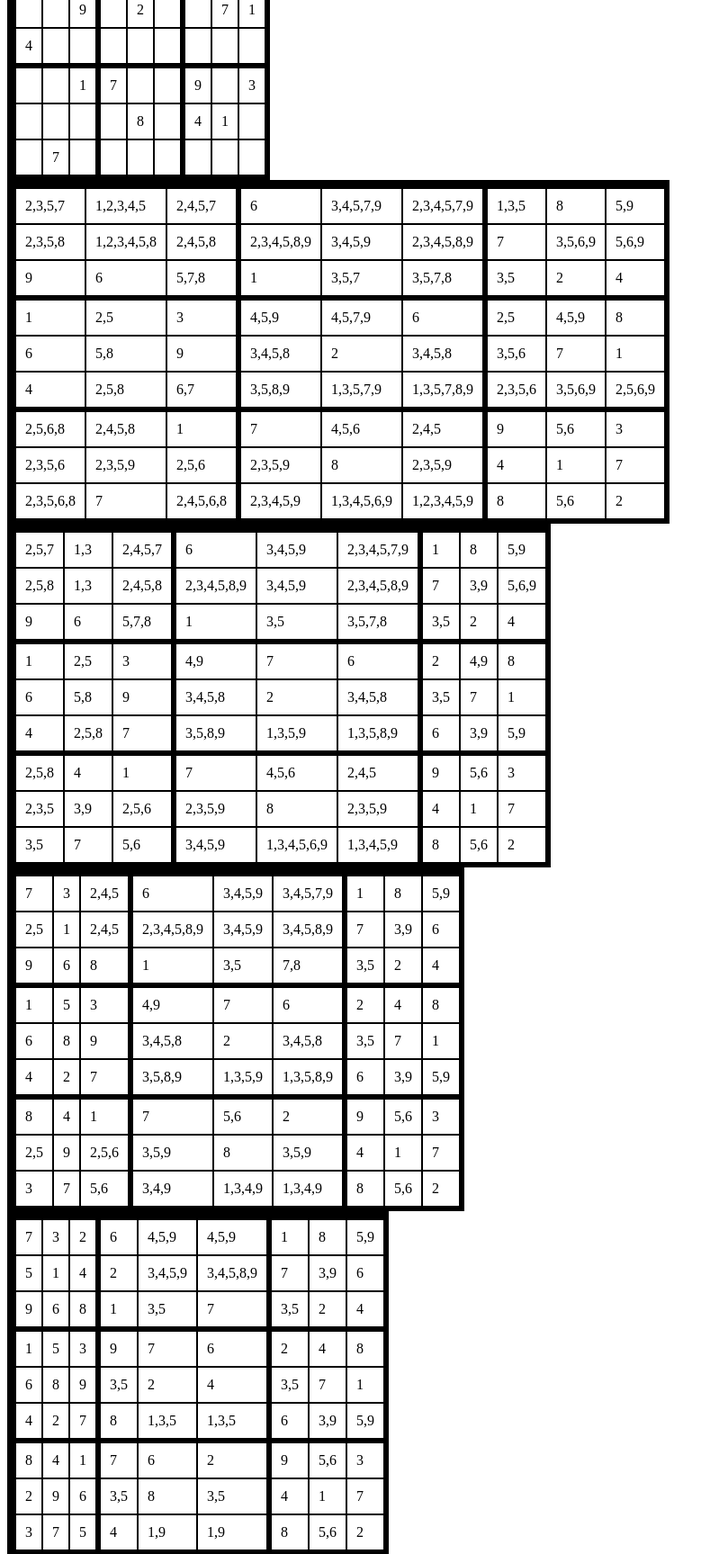
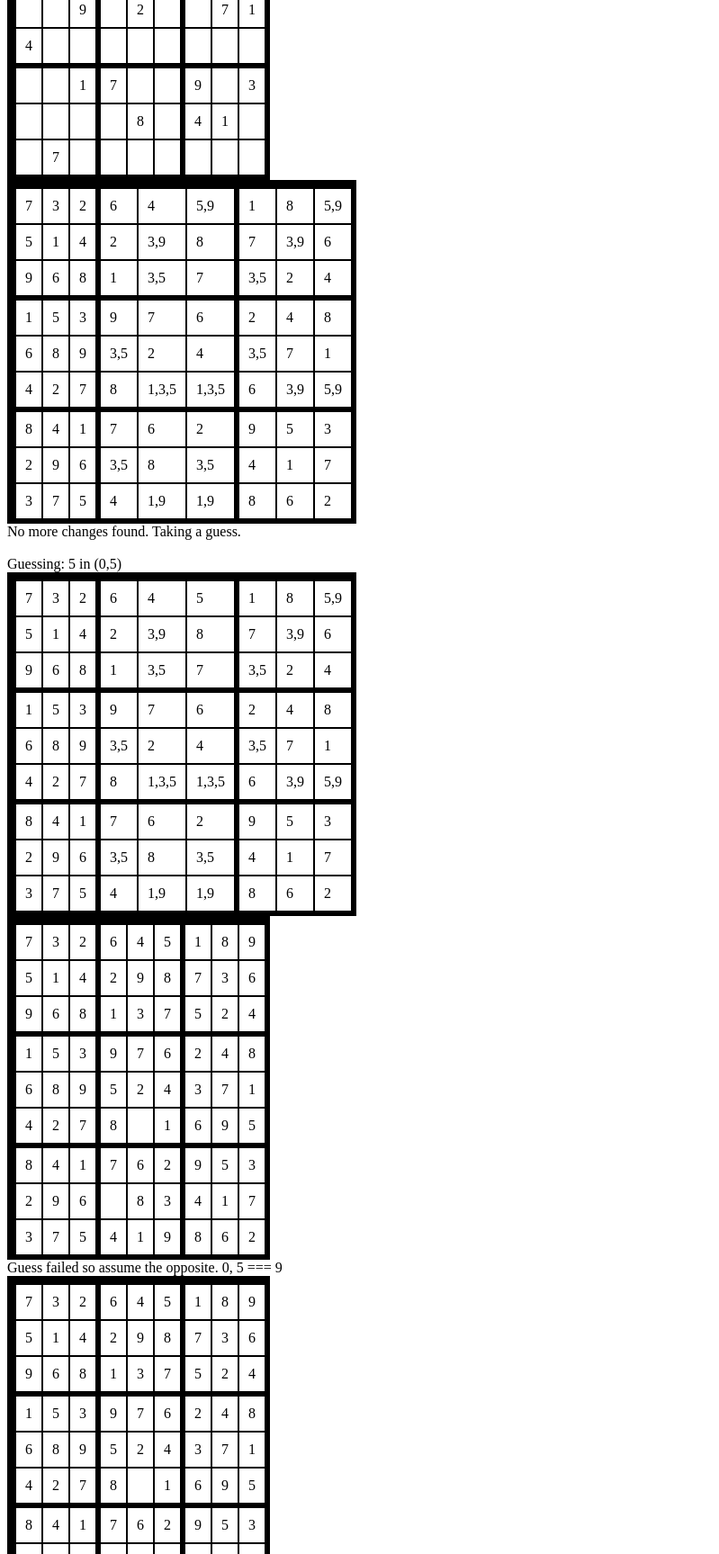
Before and after one commit to cmjaimet/sudoku, a PHP site: page / in a window 1280 px wide. Shown: the part 190-1917 px from the top of the page at 90% size, without its empty margins (0-799 px from the left). Run offline with PHP 8.4, Linux system fonts and the light colour scheme.

Commit message:
Solves harder puzzles - added guessing

```diff
--- a/Sudoku.php
+++ /dev/null
@@ -1,28 +0,0 @@
-<?php
-require_once( 'Grid.php' );
-
-class Sudoku {
-	private $grid;
-
-	function __construct( Grid $grid ) {
-		$this->grid = $grid;
-	}
-
-	public function play( $max_turns ) {
-		echo $this->grid->get_grid_html(); // starting board
-		for ( $x = 0; $x < $max_turns; $x ++  ) {
-			$complete = $this->grid->check_grid();
-			if ( true === $complete ) {
-				break;
-			}
-			if ( false === $this->grid->changed_grid ) {
-				echo 'No more changes found.';
-				break;
-			}
-			echo $this->grid->get_grid_html();
-		}
-		echo $this->grid->get_grid_html();
-		echo '<p>You ' . ( true === $complete ? 'succeeded' : 'failed' ) . ' in ' . ( $x + 1 ) . ' turns</p>';
-	}
-
-}
--- a/Cell.php
+++ b/classes/Cell.php
@@ -4,7 +4,7 @@
 class Cell {
 	public $options;
 
-	function __construct( $value ) {
+	function __construct( $value = '' ) {
 		if ( 0 === intval( $value ) ) {
 			$this->options = range( 1, 9 );
 		} else {
--- /dev/null
+++ b/classes/Grid.php
@@ -0,0 +1,69 @@
+<?php
+// namespace Games\Sudoku\Grid;
+
+require_once( 'classes/Cell.php' );
+require_once( 'interfaces/GridInterface.php' );
+
+class Grid implements GridInterface {
+	public $cells;
+	public $changed;
+	public $failed = false;
+	public $is_guess = false;
+
+	function __construct( $filename, $puzzle_number ) {
+		$this->create( null, 0 );
+	}
+
+	public function __clone() {
+	}
+
+	public function create( $grids_raw, $puzzle_number ) {
+		for ( $row = 0; $row < 9; $row ++ ) {
+			for ( $col = 0; $col < 9; $col ++ ) {
+				$this->cells[ $row ][ $col ] = new Cell();
+			}
+		}
+	}
+
+	public function set_cell( $row, $col, $number ) {
+		$this->cells[ $row ][ $col ]->options = array( $number );
+	}
+
+	public function get_grid_html() {
+		$grid_out = '';
+		$grid_out .= '<table style="border-spacing:0px;border:5px solid #000;">' . "\n";
+		for ( $r = 0; $r < 9; $r ++ ) {
+			$grid_out .= '<tr>' . "\n";
+			for ( $c = 0; $c < 9; $c ++ ) {
+				// escape out
+				$cell = $this->cells[ $r ][ $c ];
+				$token = ( 9 === sizeof( $cell->options ) ) ? ' ' : implode( ',', $cell->options );
+				$css = '';
+				if ( 0 === $c % 3 ) {
+					$css .= 'border-left:5px solid #000;';
+				}
+				if ( 0 === $r % 3 ) {
+					$css .= 'border-top:5px solid #000;';
+				}
+				$grid_out .= '<td style="border:1px solid #000;padding:10px;'. $css . '">' . $token . '</td>' . "\n";
+			}
+			$grid_out .= '</tr>' . "\n";
+		}
+		$grid_out .= '</table>' . "\n";
+		return $grid_out;
+	}
+
+	public function remove_cell_number( $row, $col, $number ) {
+		if ( false !== ( $key = array_search( $number, $this->cells[ $row ][ $col ]->options ) ) ) {
+			unset( $this->cells[ $row ][ $col ]->options[ $key ] );
+			$this->cells[ $row ][ $col ]->options = array_values( $this->cells[ $row ][ $col ]->options );
+			// echo $this->get_grid_html();
+			if ( 0 === sizeof( $this->cells[ $row ][ $col ]->options ) ) {
+				$this->failed = true;
+			}
+			$this->changed = true;
+		}
+		$this->cells[ $row ][ $col ]->options = array_values( $this->cells[ $row ][ $col ]->options );
+	}
+
+}
--- /dev/null
+++ b/classes/Guess.php
@@ -0,0 +1,33 @@
+<?php
+
+class Guess {
+	public $row = 0;
+	public $col = 0;
+	public $number = 0;
+	public $other = 0;
+
+	function __construct( $grid, $guess ) {
+		$this->grid = $grid;
+		if ( isset( $guess->row ) ) {
+			$this->row = $guess->row;
+			$this->col = $guess->col;
+		}
+		$this->get_guess();
+	}
+
+	private function get_guess() {
+		for ( $row = $this->row; $row < 9; $row ++ ) {
+			for ( $col = $this->col; $col < 9; $col ++ ) {
+				if ( 2 === sizeof( $this->grid->cells[ $row ][ $col ]->options ) ) {
+					$this->row = $row;
+					$this->col = $col;
+					$this->number = $this->grid->cells[ $row ][ $col ]->options[0]; // pick the first number in the array to guess
+					$this->other = $this->grid->cells[ $row ][ $col ]->options[1];
+					echo '<br />Guessing: '.$this->grid->cells[ $row ][ $col ]->options[0].'  in ('.$row.','.$col.')<br />';
+					return;
+				}
+			}
+		}
+	}
+
+}
--- a/Output.php
+++ b/classes/Output.php
@@ -3,7 +3,7 @@
 class Output {
 	private $grid;
 
-	function __construct( $grid ) {
+	function __construct( GridInterface $grid ) {
 		$this->grid = $grid;
 	}
 
--- /dev/null
+++ b/classes/StringGrid.php
@@ -0,0 +1,29 @@
+<?php
+// namespace Games\Sudoku\Grid;
+
+require_once( 'classes/Grid.php' );
+
+class StringGrid extends Grid implements GridInterface {
+	public $cells;
+
+	function __construct( $filename, $puzzle_number ) {
+		$grids_raw = file_get_contents( $filename );
+		$this->create( $grids_raw, $puzzle_number );
+	}
+
+	public function create( $grids_raw, $puzzle_number ) {
+		$puzzles = explode( "\n", $grids_raw );
+		if ( false === isset( $puzzles[ $puzzle_number ] ) ) {
+			die();
+		}
+		$puzzle_data = $puzzles[ $puzzle_number ];
+		for ( $row = 0; $row < 9; $row ++ ) {
+			for ( $col = 0; $col < 9; $col ++ ) {
+				$cell_value = substr( $puzzle_data, 0, 1 );
+				$puzzle_data = substr( $puzzle_data, 1, 100 );
+				$this->cells[ $row ][ $col ] = new Cell( $cell_value );
+			}
+		}
+	}
+
+}
--- a/Grid.php
+++ b/classes/Sudoku.php
@@ -1,58 +1,55 @@
 <?php
-// namespace Games\Sudoku\Grid;
+require_once( 'Grid.php' );
+require_once( 'Guess.php' );
 
-require_once( 'Cell.php' );
+class Sudoku {
+	private $grid;
+	private $grid_original = null;
+	private $guess = null;
+	private $debug = false;
 
-class Grid {
-	public $cells;
-	public $raw_data;
-	public $changed_grid;
-	private $cell_group;
-
-	function __construct( $filename, $puzzle_number ) {
-		$grids_raw = file_get_contents( $filename );
-		$this->get_grid_from_qqwing( $grids_raw, $puzzle_number );
+	function __construct( GridInterface $grid ) {
+		$this->grid = $grid;
+		$this->debug = false;
 	}
 
-	private function get_grid_from_csv( $grid_raw ) {
-		$grid_rows = explode( "\n", $grid_csv );
-		for ( $row = 0; $row < 9; $row ++ ) {
-			$grid_row = explode( ',', $grid_rows[ $row ] );
-			for ( $col = 0; $col < 9; $col ++ ) {
-				$this->cells[ $row ][ $col ] = new Cell( $grid_row[ $col ] );
+	public function play( $max_turns ) {
+		echo $this->grid->get_grid_html(); // starting board
+		for ( $x = 0; $x < $max_turns; $x ++  ) {
+			$complete = $this->check_grid();
+			if ( ( true === $this->grid->failed ) || ( false === $this->grid->changed ) ) {
+				// ok now we start guessing
+				$this->guess();
+			} else {
+				if ( true === $complete ) {
+					break;
+				}
 			}
+			// echo $this->grid->get_grid_html();
 		}
+		echo $this->grid->get_grid_html();
+		echo '<p>You ' . ( true === $complete ? 'succeeded' : 'failed' ) . ' in ' . ( $x + 1 ) . ' turns</p>';
 	}
 
-	private function get_grid_from_qqwing( $grids_raw, $puzzle_number ) {
-		$puzzles = explode( "\n", $grids_raw );
-		if ( false === isset( $puzzles[ $puzzle_number ] ) ) {
-			die();
+	private function guess() {
+		echo $this->grid->get_grid_html();
+		if ( ! is_null( $this->grid_original ) ) {
+			echo 'Guess failed so assume the opposite. ' . $this->guess->row . ', ' . $this->guess->col . ' === ' . $this->guess->other . '<br />';
+			echo $this->grid->get_grid_html();
+			// $this->grid = clone $this->grid_original; // we're in the middle of a guess and it failed so revert and guess the opposite
+			$this->grid = unserialize( serialize( $this->grid_original ) );
+			$this->grid_original = null; // reset
+			$this->grid->set_cell( $this->guess->row, $this->guess->col, $this->guess->other );
+		} else {
+			echo 'No more changes found. Taking a guess.<br />';
+			// copy the first grid away for safe-keeping while we see if the guess works - fails if we go through this again with the guess - so we would need deeper recursion technique - cloning is unreliable in PHP
+			$this->grid_original = unserialize( serialize( $this->grid ) );
+			$this->grid->is_guess = true;
+			$this->guess = new Guess( $this->grid, $this->guess );
+			$this->grid->set_cell( $this->guess->row, $this->guess->col, $this->guess->number );
+			echo $this->grid->get_grid_html();
+			// exit;
 		}
-		$puzzle_data = $puzzles[ $puzzle_number ];
-		$this->raw_data = $puzzle_data;
-		for ( $row = 0; $row < 9; $row ++ ) {
-			for ( $col = 0; $col < 9; $col ++ ) {
-				$cell_value = substr( $puzzle_data, 0, 1 );
-				$puzzle_data = substr( $puzzle_data, 1, 100 );
-				$this->cells[ $row ][ $col ] = new Cell( $cell_value );
-			}
-		}
-	}
-
-	public function get_cell_options( $row, $col ) {
-		// get the array of possible integers for this cell
-		$cell_options = $this->cells[ $row ][ $col ]->options;
-		if ( 1 < sizeof( $cell_options ) ) {
-			// there is more than one value possible for this cell
-			$cell_options = $this->check_row( $row, $col, $cell_options );
-			$cell_options = $this->check_col( $row, $col, $cell_options );
-			$cell_options = $this->check_box( $row, $col, $cell_options );
-			// if ( 1 === sizeof( $cell_options ) ) {
-			// 	$cell_options = $cell_options[0];
-			// }
-		}
-		return $cell_options;
 	}
 
 	private function get_cell_groups( $row, $col ) {
@@ -64,12 +61,12 @@ class Grid {
 			} else {
 				$col = $other;
 			}
-			$key = sizeof( $this->cells[ $row ][ $col ]->options );
+			$key = sizeof( $this->grid->cells[ $row ][ $col ]->options );
 			if ( 3 >= $key ) {
 				if ( false === isset( $cell_group[ $key ] ) ) {
 					$cell_group[ $key ] = array();
 				}
-				$cell_group[ $key ][] = $this->cells[ $row ][ $col ]->options;
+				$cell_group[ $key ][] = $this->grid->cells[ $row ][ $col ]->options;
 			}
 		}
 		return $cell_group;
@@ -113,7 +110,7 @@ class Grid {
 		for ( $x = 0; $x < sizeof( $this->cell_group ); $x++ ) {
 			$row = $this->cell_group[$x][0];
 			$col = $this->cell_group[$x][1];
-			$cell = $this->cells[ $row ][ $col ]->options;
+			$cell = $this->grid->cells[ $row ][ $col ]->options;
 			$cell_size = sizeof( $cell );
 			if ( 3 >= $cell_size ) {
 				$other_cells = $this->cell_group;
@@ -127,7 +124,7 @@ class Grid {
 						$temp_col = $temp_coords[1];
 						$count_number = 0;
 						$count_all = true;
-						foreach ( $this->cells[ $temp_row ][ $temp_col ]->options as $key => $temp_number ) {
+						foreach ( $this->grid->cells[ $temp_row ][ $temp_col ]->options as $key => $temp_number ) {
 							if ( ! in_array( $temp_number, $cell ) ) {
 								$count_all = false;
 								break;
@@ -147,7 +144,7 @@ class Grid {
 					foreach ( $other_cells as $key => $temp_coords ) {
 						$temp_row = $temp_coords[0];
 						$temp_col = $temp_coords[1];
-						if ( $this->cells[ $temp_row ][ $temp_col ]->options === $cell ) {
+						if ( $this->grid->cells[ $temp_row ][ $temp_col ]->options === $cell ) {
 							unset( $other_cells[ $key ] );
 							$continue = true;
 							break;
@@ -160,9 +157,9 @@ class Grid {
 					foreach ( $other_cells as $key => $other_coords ) {
 						$other_row = $other_coords[0];
 						$other_col = $other_coords[1];
-						$other_cell = $this->cells[ $other_row ][ $other_col ]->options;
+						$other_cell = $this->grid->cells[ $other_row ][ $other_col ]->options;
 						foreach ( $cell as $number ) {
-							$this->remove_cell_number( $other_row, $other_col, $number );
+							$this->grid->remove_cell_number( $other_row, $other_col, $number );
 						}
 					}
 				}
@@ -186,7 +183,7 @@ class Grid {
 	}
 
 	public function check_grid() {
-		$this->changed_grid = false;
+		$this->grid->changed = false;
 		for ( $row = 0; $row < 9; $row ++ ) {
 			$this->check_row( $row );
 		}
@@ -198,7 +195,7 @@ class Grid {
 		}
 		for ( $row = 0; $row < 9; $row ++ ) {
 			for ( $col = 0; $col < 9; $col ++ ) {
-				if ( 1 < sizeof( $this->cells[ $row ][ $col ]->options ) ) {
+				if ( 1 < sizeof( $this->grid->cells[ $row ][ $col ]->options ) ) {
 					return false;
 				}
 			}
@@ -206,37 +203,4 @@ class Grid {
 		return true;
 	}
 
-	private function remove_cell_number( $row, $col, $number ) {
-		if ( false !== ( $key = array_search( $number, $this->cells[ $row ][ $col ]->options ) ) ) {
-			unset( $this->cells[ $row ][ $col ]->options[ $key ] );
-			$this->changed_grid = true;
-		}
-		$this->cells[ $row ][ $col ]->options = array_values( $this->cells[ $row ][ $col ]->options );
-	}
-
-	public function get_grid_html() {
-		$grid_out = '';
-		$grid_out .= '<table style="border-spacing:0px;border:5px solid #000;">' . "\n";
-		for ( $r = 0; $r < 9; $r ++ ) {
-			$grid_out .= '<tr>' . "\n";
-			for ( $c = 0; $c < 9; $c ++ ) {
-				// escape out
-				$cell = $this->cells[ $r ][ $c ];
-				// echo gettype( $cell );
-				$token = ( 9 === sizeof( $cell->options ) ) ? ' ' : implode( ',', $cell->options );
-				$css = '';
-				if ( 0 === $c % 3 ) {
-					$css .= 'border-left:5px solid #000;';
-				}
-				if ( 0 === $r % 3 ) {
-					$css .= 'border-top:5px solid #000;';
-				}
-				$grid_out .= '<td style="border:1px solid #000;padding:10px;'. $css . '">' . $token . '</td>' . "\n";
-			}
-			$grid_out .= '</tr>' . "\n";
-		}
-		$grid_out .= '</table>' . "\n";
-		return $grid_out;
-	}
-
 }
--- a/index.php
+++ b/index.php
@@ -1,8 +1,10 @@
 <?php
-require_once( 'Sudoku.php' );
+require_once( 'classes/Sudoku.php' );
+
+require_once( 'classes/StringGrid.php' );
 
 for ( $x = 0; $x < 1; $x ++ ) {
-	$grid = new Grid( 'data/grids_no.txt', $x );
+	$grid = new StringGrid( 'data/grids_no.txt', $x );
 	$game = new Sudoku( $grid );
-	$game->play( 25 );
+	$game->play( 30 );
 }
--- /dev/null
+++ b/interfaces/GridInterface.php
@@ -0,0 +1,8 @@
+<?php
+interface GridInterface {
+	// missing functions that I may actually move into separate classes anyways
+	function create( $grids_raw, $puzzle_number );
+
+	function get_grid_html();
+
+}
```
Also changed, not shown: GridInterface.php (deleted, +0 -32 lines), classes/CsvGrid.php (added, +50 -0 lines), test.php (deleted, +0 -33 lines).
